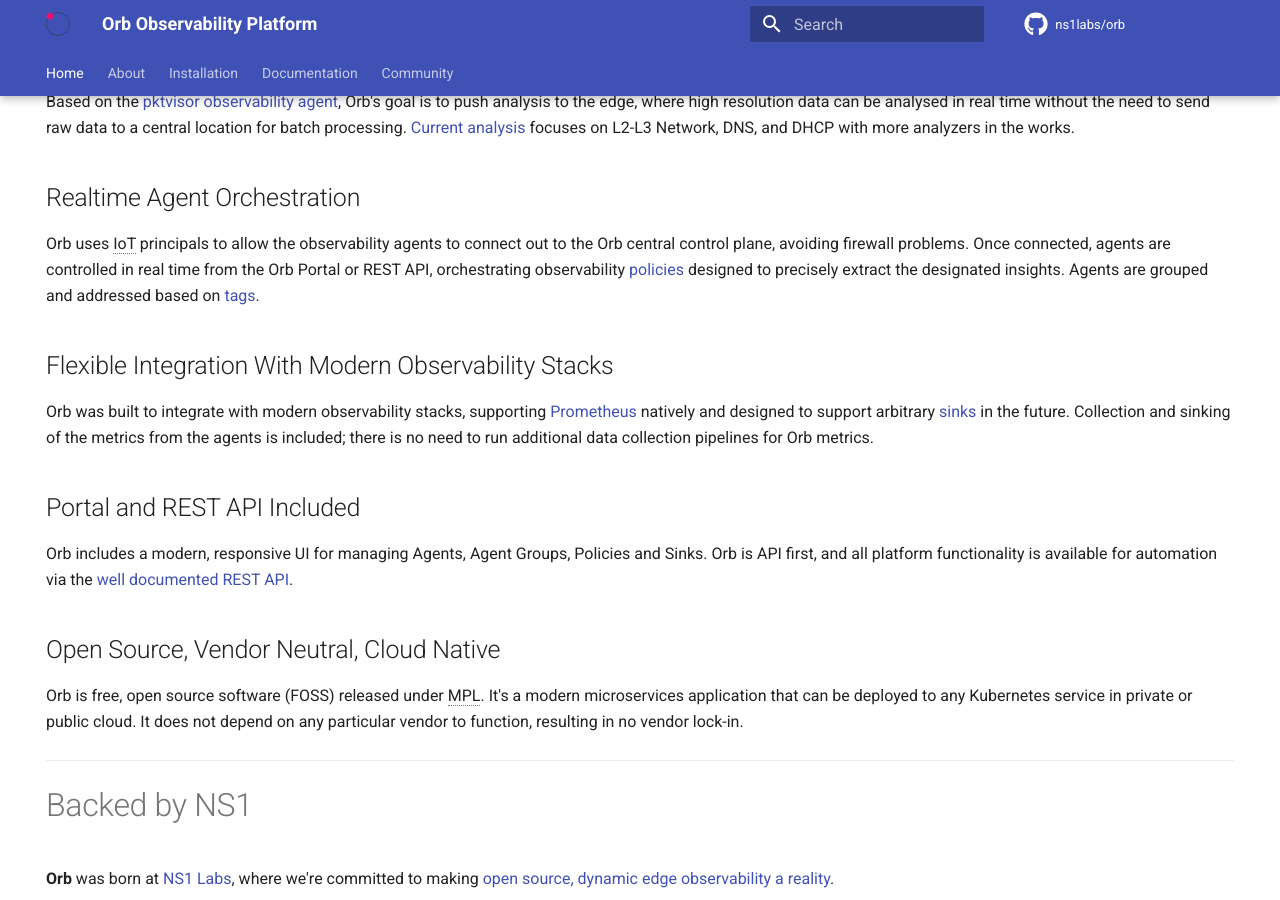
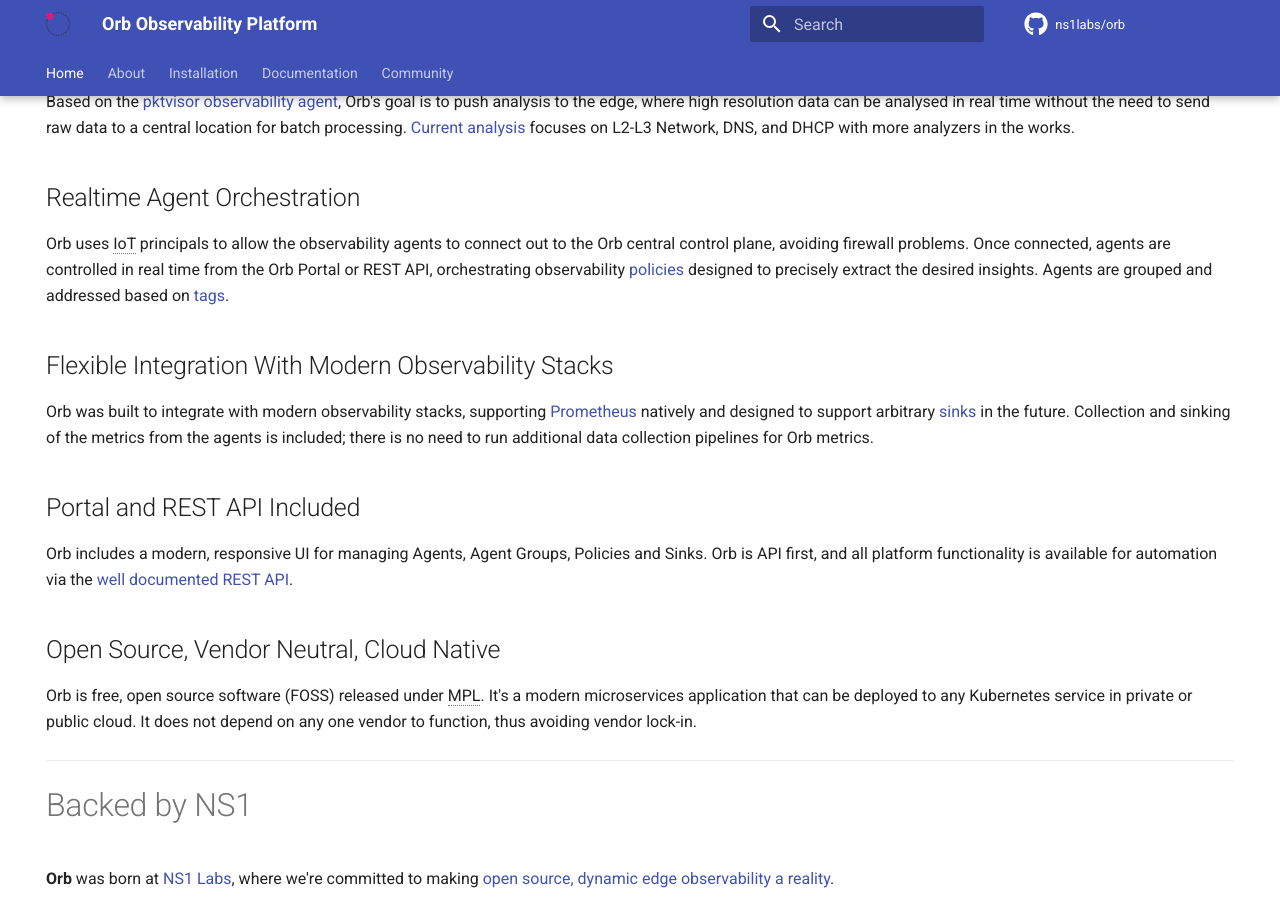
Before and after one commit to orb-community/orb-website, an MkDocs documentation site: the page built from docs/index.md, in a window 1280 px wide and 900 px high, scrolled down 1033 px. Built offline with MkDocs 1.6.1 and Material for MkDocs 9.7.7, drawn with Linux system fonts in a browser that asks for light colours; comment, search, counter and statistics services are not loaded.

Commit message:
wording tweaks

```diff
--- a/docs/index.md
+++ b/docs/index.md
@@ -31,7 +31,7 @@
 ## Realtime Agent Orchestration
 Orb uses IoT principals to allow the observability agents to connect out to the Orb central control plane, avoiding firewall problems.
 Once connected, agents are controlled in real time from the Orb Portal or REST API, orchestrating observability [policies](about/#policies) designed
-to precisely extract the designated insights. Agents are grouped and addressed based on [tags](about/#agent-group).
+to precisely extract the desired insights. Agents are grouped and addressed based on [tags](about/#agent-group).
 
 *[IoT]: Internet of Things
 *[MPL]: Mozilla Public License
@@ -47,8 +47,8 @@
 
 ## Open Source, Vendor Neutral, Cloud Native
 Orb is free, open source software (FOSS) released under MPL. It's a modern microservices application that can be deployed
-to any Kubernetes service in private or public cloud. It does not depend on any particular vendor to function, resulting
-in no vendor lock-in.
+to any Kubernetes service in private or public cloud. It does not depend on any one vendor to function, thus avoiding
+vendor lock-in.
 
 ***
 
```
